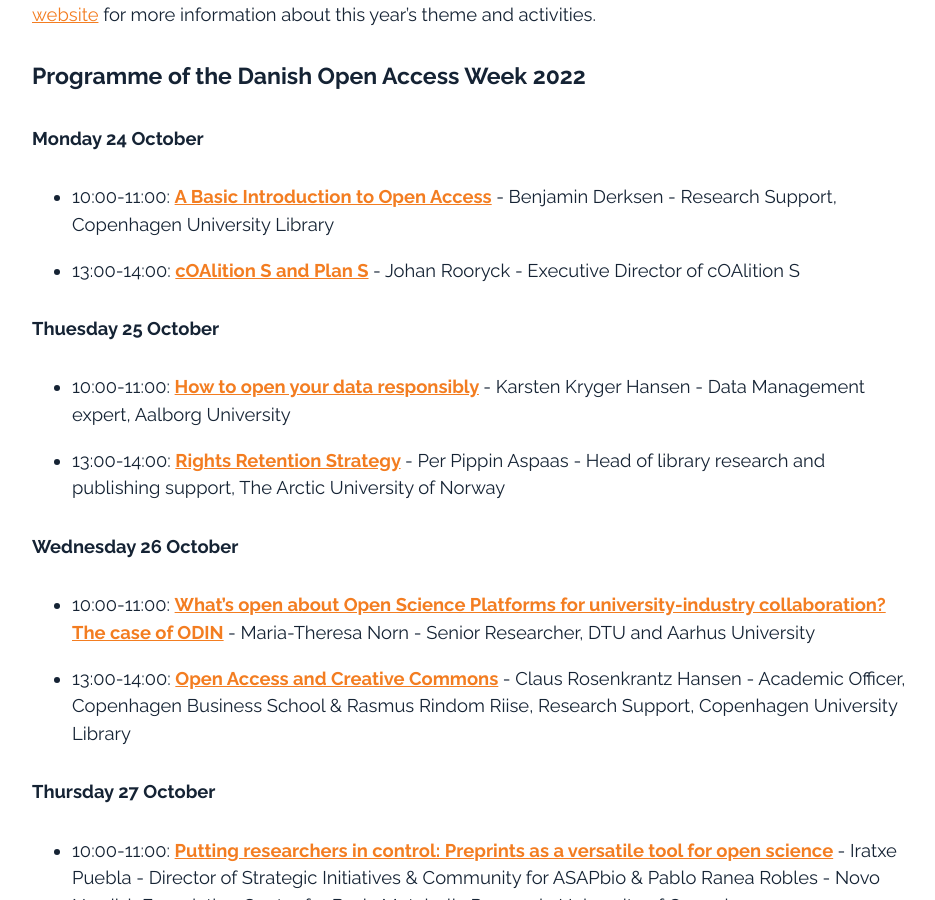
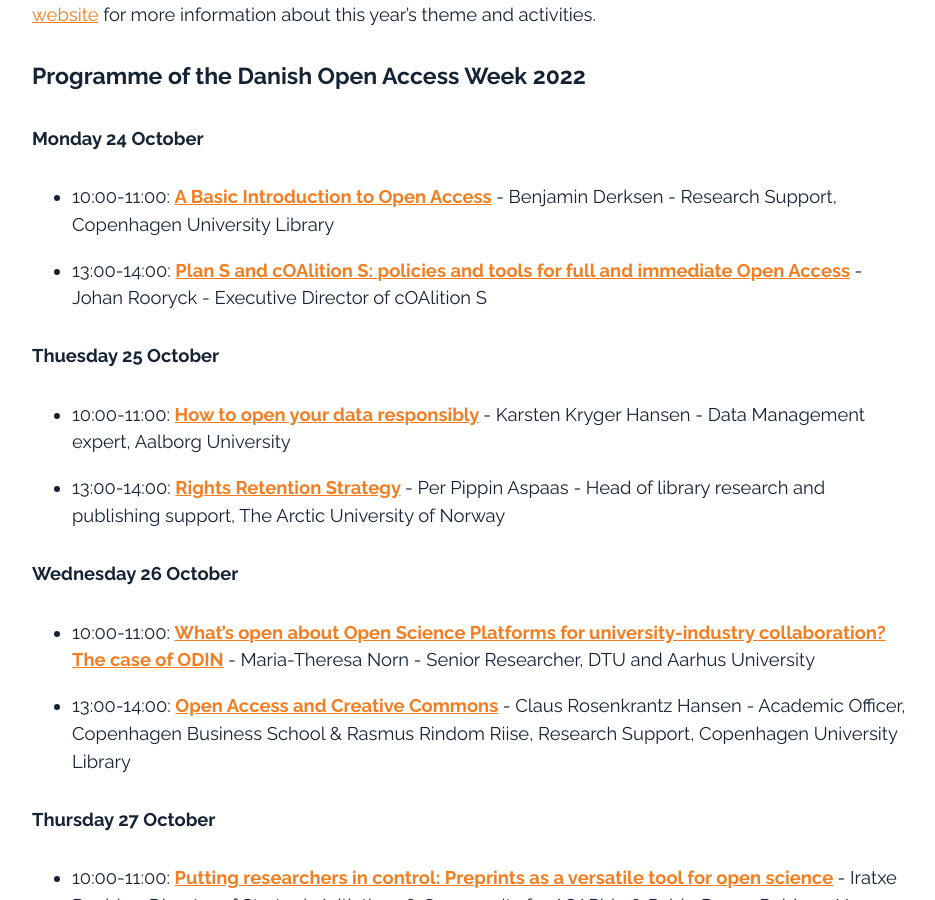
Before and after one commit to openaccess-dk/openaccess-dk.github.io, a Jekyll site: the page built from oaw2022.md, in a window 1280 px wide and 900 px high, scrolled down 1254 px. Shown: the whole window, without its empty margins (168-1103 px from the left). Built offline with Jekyll 4.4.1, drawn with Linux system fonts in a browser that asks for light colours.

Commit message:
Update oaw2022.md

```diff
--- a/oaw2022.md
+++ b/oaw2022.md
@@ -28,7 +28,7 @@
 ##### Monday 24 October
 - 10:00-11:00: <b>[A Basic Introduction to Open Access](https://openaccess.dk/oaw2022/monday01) </b> - Benjamin Derksen - Research Support, Copenhagen University Library
 
-- 13:00-14:00: <b>[cOAlition S and Plan S](https://openaccess.dk/oaw2022/monday02) </b> - Johan Rooryck - Executive Director of cOAlition S
+- 13:00-14:00: <b>[Plan S and cOAlition S: policies and tools for full and immediate Open Access](https://openaccess.dk/oaw2022/monday02) </b> - Johan Rooryck - Executive Director of cOAlition S
 
 ##### Thuesday 25 October
 - 10:00-11:00: <b>[How to open your data responsibly](https://openaccess.dk/oaw2022/thuesday01) </b> - Karsten Kryger Hansen - Data Management expert, Aalborg University
```
